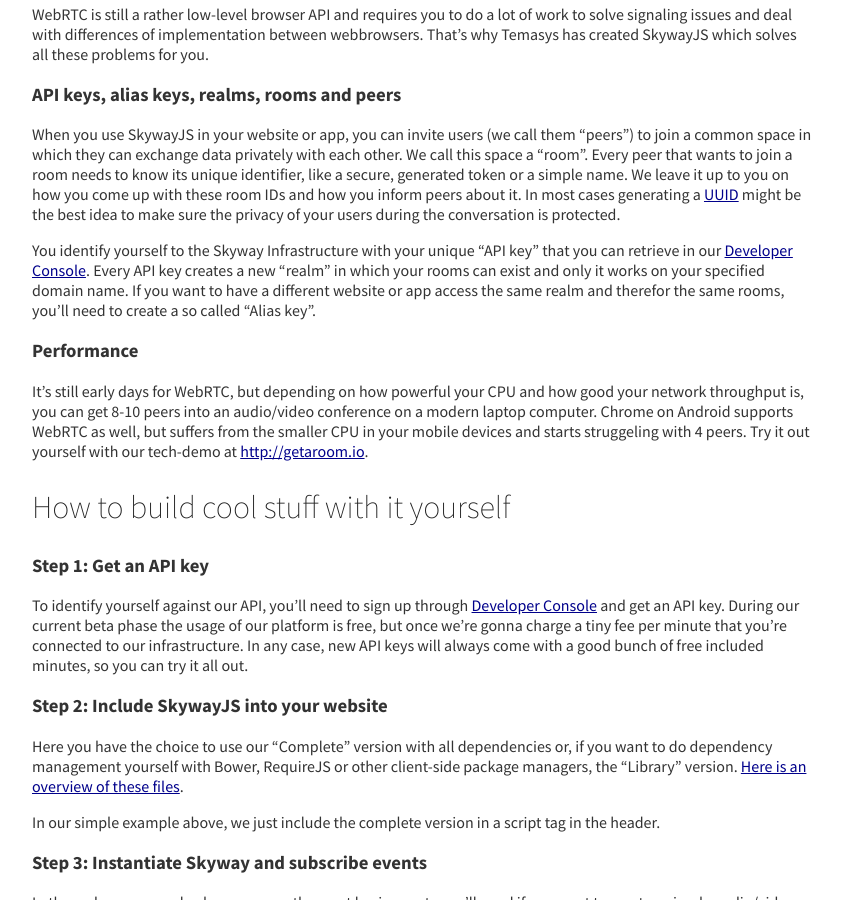
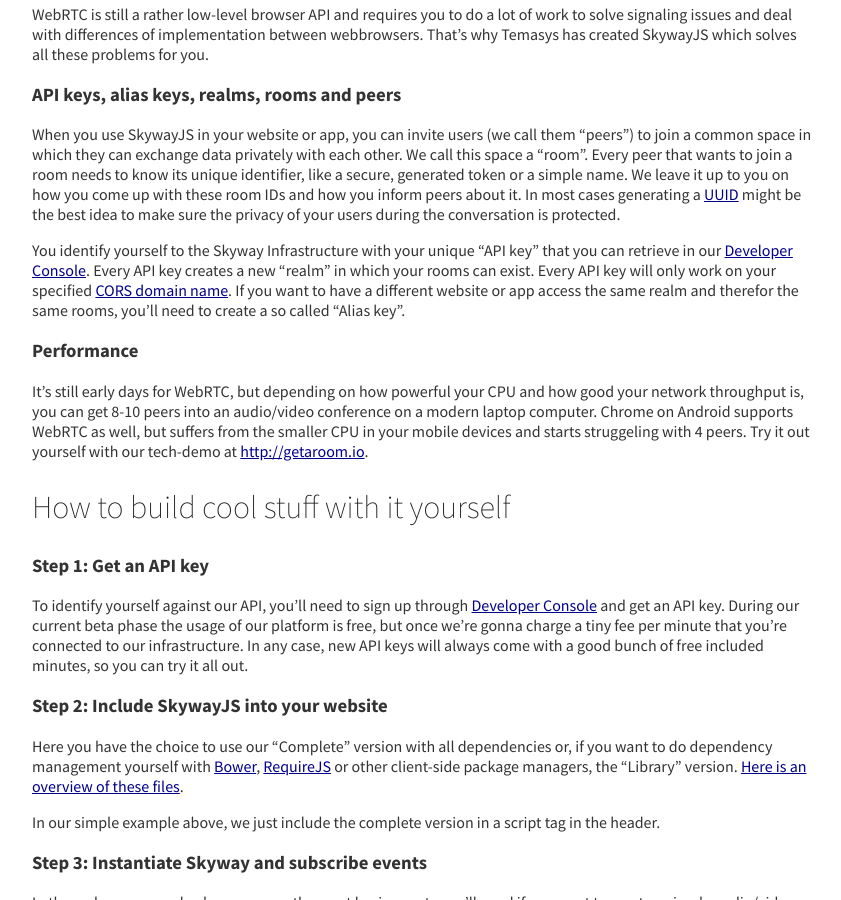
Before and after one commit to Temasys/temasys.github.io, a Jekyll site: the page built from _posts/2014-08-08-Getting_started_with_WebRTC_and_SkywayJS.markdown, in a window 1280 px wide and 900 px high, scrolled down 855 px. Shown: the whole window, without its empty margins (218-1059 px from the left). Built offline with Jekyll 4.4.1, drawn with Linux system fonts in a browser that asks for light colours; Markdown is read by kramdown in place of the engine named in the settings.

Commit message:
Blog post update

```diff
--- a/_posts/2014-08-08-Getting_started_with_WebRTC_and_SkywayJS.markdown
+++ b/_posts/2014-08-08-Getting_started_with_WebRTC_and_SkywayJS.markdown
@@ -33,7 +33,7 @@
 
 When you use SkywayJS in your website or app, you can invite users (we call them "peers") to join a common space in which they can exchange data privately with each other. We call this space a "room". Every peer that wants to join a room needs to know its unique identifier, like a secure, generated token or a simple name. We leave it up to you on how you come up with these room IDs and how you inform peers about it. In most cases generating a [UUID](http://jsfiddle.net/briguy37/2MVFd/) might be the best idea to make sure the privacy of your users during the conversation is protected.
 
-You identify yourself to the Skyway Infrastructure with your unique "API key" that you can retrieve in our [Developer Console](https://developer.temasys.com.sg). Every API key creates a new "realm" in which your rooms can exist and only it works on your specified domain name. If you want to have a different website or app access the same realm and therefor the same rooms, you'll need to create a so called "Alias key".
+You identify yourself to the Skyway Infrastructure with your unique "API key" that you can retrieve in our [Developer Console](https://developer.temasys.com.sg). Every API key creates a new "realm" in which your rooms can exist. Every API key will only work on your specified [CORS domain name](http://en.wikipedia.org/wiki/Cross-origin_resource_sharing). If you want to have a different website or app access the same realm and therefor the same rooms, you'll need to create a so called "Alias key".
 
 ### Performance
 
@@ -49,7 +49,7 @@
 
 ### Step 2: Include SkywayJS into your website
 
-Here you have the choice to use our "Complete" version with all dependencies or, if you want to do dependency management yourself with Bower, RequireJS or other client-side package managers, the "Library" version. [Here is an overview of these files](https://temasys.atlassian.net/wiki/display/TPD/Introducing+SkywayJS#IntroducingSkywayJS-Versionsupportandreleases).
+Here you have the choice to use our "Complete" version with all dependencies or, if you want to do dependency management yourself with [Bower](http://bower.io/), [RequireJS](http://requirejs.org/) or other client-side package managers, the "Library" version. [Here is an overview of these files](https://temasys.atlassian.net/wiki/display/TPD/Introducing+SkywayJS#IntroducingSkywayJS-Versionsupportandreleases).
 
 In our simple example above, we just include the complete version in a script tag in the header.
 
```
